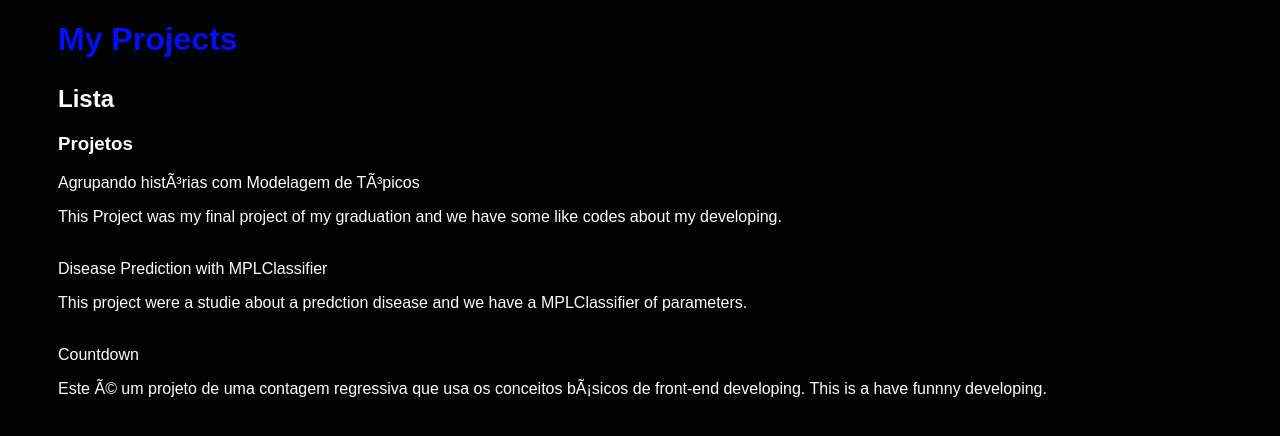
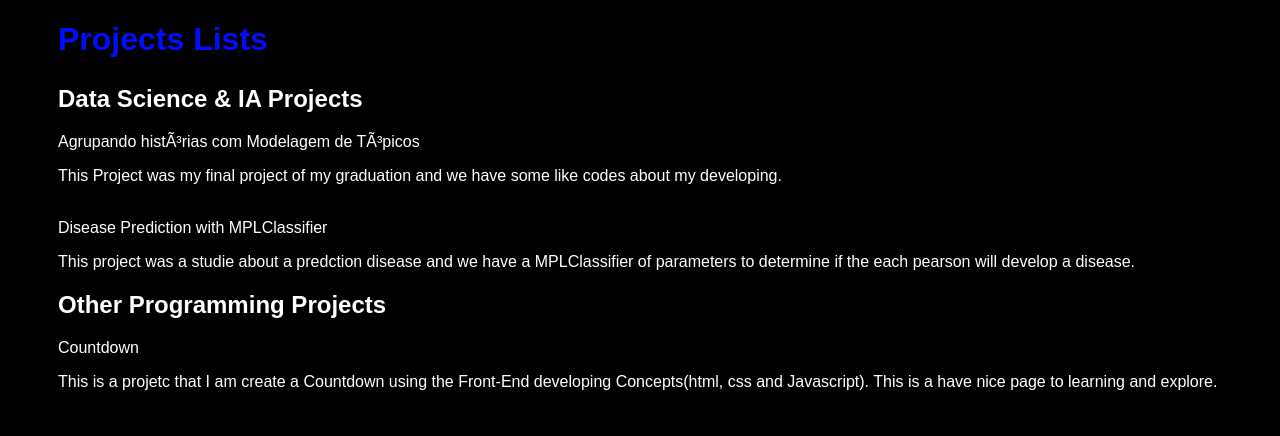
Before and after one commit to klemeragm/my-portfolio, a website: page projects.html in a window 1280 px wide. Drawn offline with Linux system fonts and the light colour scheme.

Commit message:
Add new changes in description of projects

```diff
--- a/index.css
+++ b/index.css
@@ -1,9 +1,22 @@
-body{
+:root{
+    --color-white: #ffffff;
+    --color-black: #202020;
+}
+
+body {
     color: white;
     background-color: #000000;
     font-family: Arial, Helvetica, sans-serif;
+}
+/*
+* {
+    padding: 0;
+    margin: 5;
+    box-sizing: border-box;
+    font-family: Arial, Helvetica, sans-serif;
+    color: var(--color-white);
+}*/
 
-}
 ul {
     display: flex;
     justify-content: space-between;
@@ -21,7 +34,6 @@ header img {
     height: 150px;
     border-radius: 50%;
     border: 5px solid rgb(0, 13, 255) ;
-
 }
 
 header h3 {
--- a/projects.html
+++ b/projects.html
@@ -4,32 +4,32 @@
         <meta charset="UTF-8>">
         <meta http-equiv="X-UA-Compatible" content="IE=edge">
         <meta name="viewpoint" content="width=device-width, inicial-scale=1.0">
-        <title>Projetos</title>
+        <title>My Projects</title>
         <link rel="stylesheet" href="index.css">
 </head>
 <body>
     <div class="container">
        <header>
           <div class="left">
-          <h1>My Projects</h1>
-        </div>
-        <div class="left">
-           <h2>Lista</h2>
+          <h1>Projects Lists</h1>
         </div>
        </header>
        <main>
            <section>
-            <h3>Projetos</h3>
+            <h2>Data Science & IA Projects</h2>
             <a href="https://github.com/klemeragm/lda-working">Agrupando histórias com Modelagem de Tópicos</a>
             <p>This Project was my final project of my graduation and we have some like codes about my developing.</p><br>
             <a href="https://github.com/klemeragm/mission-predicts">Disease Prediction with MPLClassifier</a>
-          <p>
-            This project were a studie about a predction disease and we have a MPLClassifier of parameters.
-          </p><br>
-          <a href="https://github.com/klemeragm/countdown">Countdown</a>
-          <p>Este é um projeto de uma contagem regressiva que usa os conceitos básicos de front-end developing. This is a have funnny developing.</p><br>
+          <p>This project was a studie about a predction disease and we have a MPLClassifier of parameters to determine if the each pearson will develop a disease.</p>
         </section>
-       </main>
+        <section>
+             <div class="heading">
+                 <h2>Other Programming Projects </h2>
+                 <a href="https://github.com/klemeragm/countdown">Countdown</a>
+          <p>This is a projetc that I am create a Countdown using the Front-End developing Concepts(html, css and Javascript). This is a have nice page to learning and explore.</p><br>
+             </div>
+        </section>
+      </main>
     </div>
 </body>
 </html>
```
